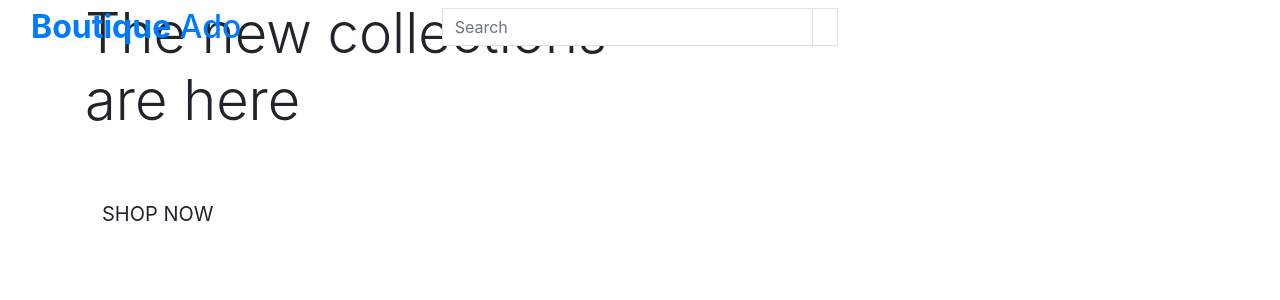
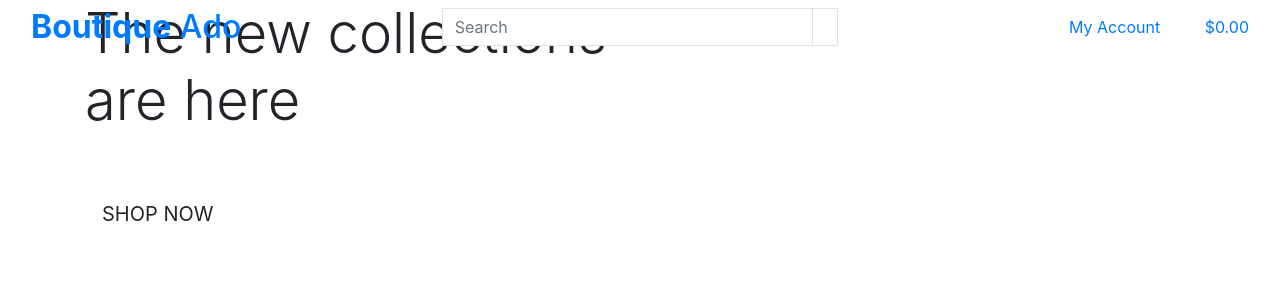
Before and after one commit to kescardoso/boutique_ado, a Django app: page / in a window 1280 px wide. Shown: the top 300 px of the page. Run offline with Django 3.2, Linux system fonts and the light colour scheme; some libraries are stand-ins or nearby versions.

Commit message:
Added main page header

```diff
--- a/templates/base.html
+++ b/templates/base.html
@@ -36,6 +36,7 @@
         <title>Boutique Ado {% block extra_title %}{% endblock %}</title>
     </head>
     <body>
+        <!-- Header -->
         <header class="container-fluid fixed-top">
             <div class="row">
                 <div class="col-12 col-lg-4 my-auto py-1 py-lg-0 text-center text-lg-left">
@@ -57,10 +58,44 @@
                         </div>
                     </form>
                 </div>
+                <!-- User Account -->
                 <div class="col-12 col-lg-4 my-auto py-1 py-lg-0">
                     <ul class="list-inline list-unstyled text-center text-lg-right my-0">
-                        <li class="list-inline-item dropdown"></li>
-                        <li class="list-inline-item"></li>
+                        <li class="list-inline-item dropdown">
+                            <a class="text-black nav-link" href="#" id="user-options" data-toggle="dropdown" aria-haspopup="true" aria-expanded="false">
+                                <div class="text-center">
+                                    <div><i class="fas fa-user fa-lg"></i></div>
+                                    <p class="my-0">My Account</p>
+                                </div>
+                            </a>
+                            <div class="dropdown-menu border-0" aria-labelledby="user-options">
+                                {% if request.user.is_authenticated %}
+                                    {% if request.user.is_superuser %}
+                                        <a href="" class="dropdown-item">Product Management</a>
+                                    {% endif %}
+                                    <a href="" class="dropdown-item">My Profile</a>
+                                    <a href="{% url 'account_logout' %}" class="dropdown-item">Logout</a>
+                                {% else %}
+                                    <a href="{% url 'account_signup' %}" class="dropdown-item">Register</a>
+                                    <a href="{% url 'account_login' %}" class="dropdown-item">Login</a>
+                                {% endif %}
+                            </div>
+                        </li>
+                        <!-- Shopping Bag -->
+                        <li class="list-inline-item">
+                            <a class="{% if grand_total %}text-info font-weight-bold{% else %}text-black{% endif %} nav-link" href="">
+                                <div class="text-center">
+                                    <div><i class="fas fa-shopping-bag fa-lg"></i></div>
+                                    <p class="my-0">
+                                        {% if grand_total %}
+                                            ${{ grand_total|floatformat:2 }}
+                                        {% else %}
+                                            $0.00
+                                        {% endif %}
+                                    </p>
+                                </div>
+                            </a>
+                        </li>
                     </ul>
                 </div>
             </div>
```
